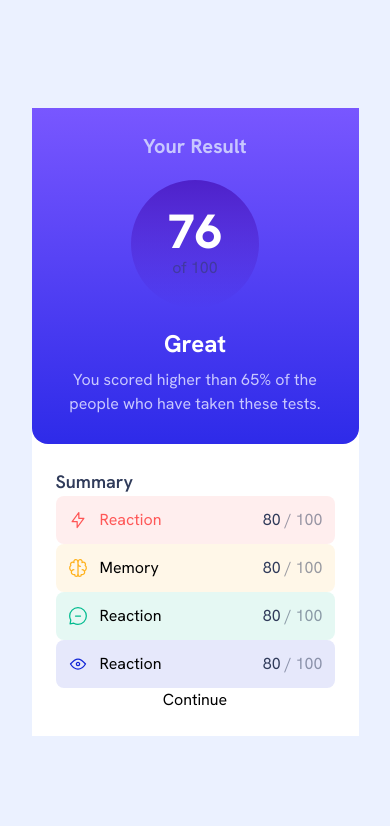
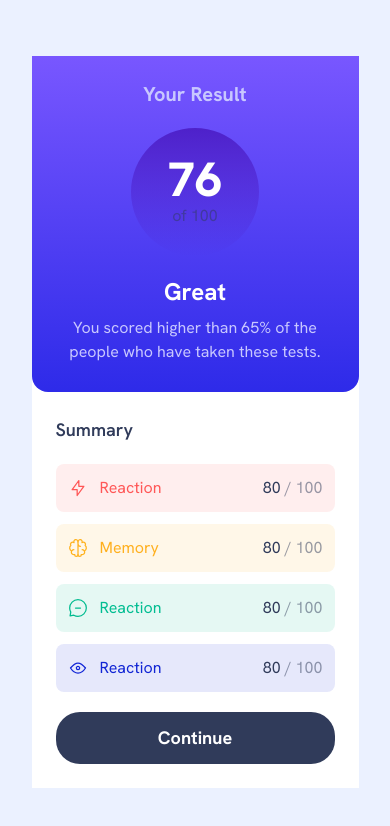
Before and after one commit to sercansimsek/result-summary-component, a React (Vite) app: page / in a window 390 px wide. Shown: the top 826 px of the page. Built offline with nearby package versions, Linux system fonts and the light colour scheme.

Commit message:
styles added for the mobile screens

```diff
--- a/src/App.jsx
+++ b/src/App.jsx
@@ -3,7 +3,11 @@ import memoryImg from "./assets/images/icon-memory.svg";
 import verbalImg from "./assets/images/icon-verbal.svg";
 import visualImg from "./assets/images/icon-visual.svg";
 
+import dataFromServer from "./data/data.json";
+
 export const App = () => {
+  console.log(dataFromServer);
+
   return (
     <div className="flexCenter bg-main min-h-screen font-hanken">
       <div className="bg-white w-[327px]">
@@ -26,11 +30,11 @@ export const App = () => {
           </div>
         </div>
         <div className="flex flex-col justify-start p-6">
-          <span className="font-semibold text-lg text-darkGrayBlue">
+          <span className="font-semibold text-lg text-darkGrayBlue mb-5">
             Summary
           </span>
-          <div>
-            <div className=" resultCard bg-lightRedBcg ">
+          <div className="flex flex-col gap-3 mb-5">
+            <div className="resultCard bg-lightRedBcg ">
               <div className="flex gap-3 text-lightRed ">
                 <img src={reactionImg} alt="reaction icon" />
                 <span>Reaction</span>
@@ -41,8 +45,8 @@ export const App = () => {
               </div>
             </div>
 
-            <div className=" resultCard bg-orangeYellowBcg">
-              <div className="flex gap-3">
+            <div className="resultCard bg-orangeYellowBcg">
+              <div className="flex gap-3 text-orangeYellow">
                 <img src={memoryImg} alt="memory icon" />
                 <span>Memory</span>
               </div>
@@ -53,7 +57,7 @@ export const App = () => {
             </div>
 
             <div className="resultCard bg-greenTealBcg">
-              <div className="flex gap-3">
+              <div className="flex gap-3 text-greenTeal">
                 <img src={verbalImg} alt="verbal icon" />
                 <span>Reaction</span>
               </div>
@@ -64,7 +68,7 @@ export const App = () => {
             </div>
 
             <div className="resultCard bg-cobaltBlueBcg">
-              <div className="flex gap-3">
+              <div className="flex gap-3 text-cobaltBlue">
                 <img src={visualImg} alt="visual icon" />
                 <span>Reaction</span>
               </div>
@@ -74,7 +78,9 @@ export const App = () => {
               </div>
             </div>
           </div>
-          <button>Continue</button>
+          <button className="bg-darkGrayBlue hover:bg-gradient-to-b hover:from-gradientFrom hover:to-gradientTo p-3 text-white font-bold text-lg rounded-3xl cursor-pointer">
+            Continue
+          </button>
         </div>
       </div>
     </div>
```
Also changed, not shown: src/data/data.json (renamed from data.json).
